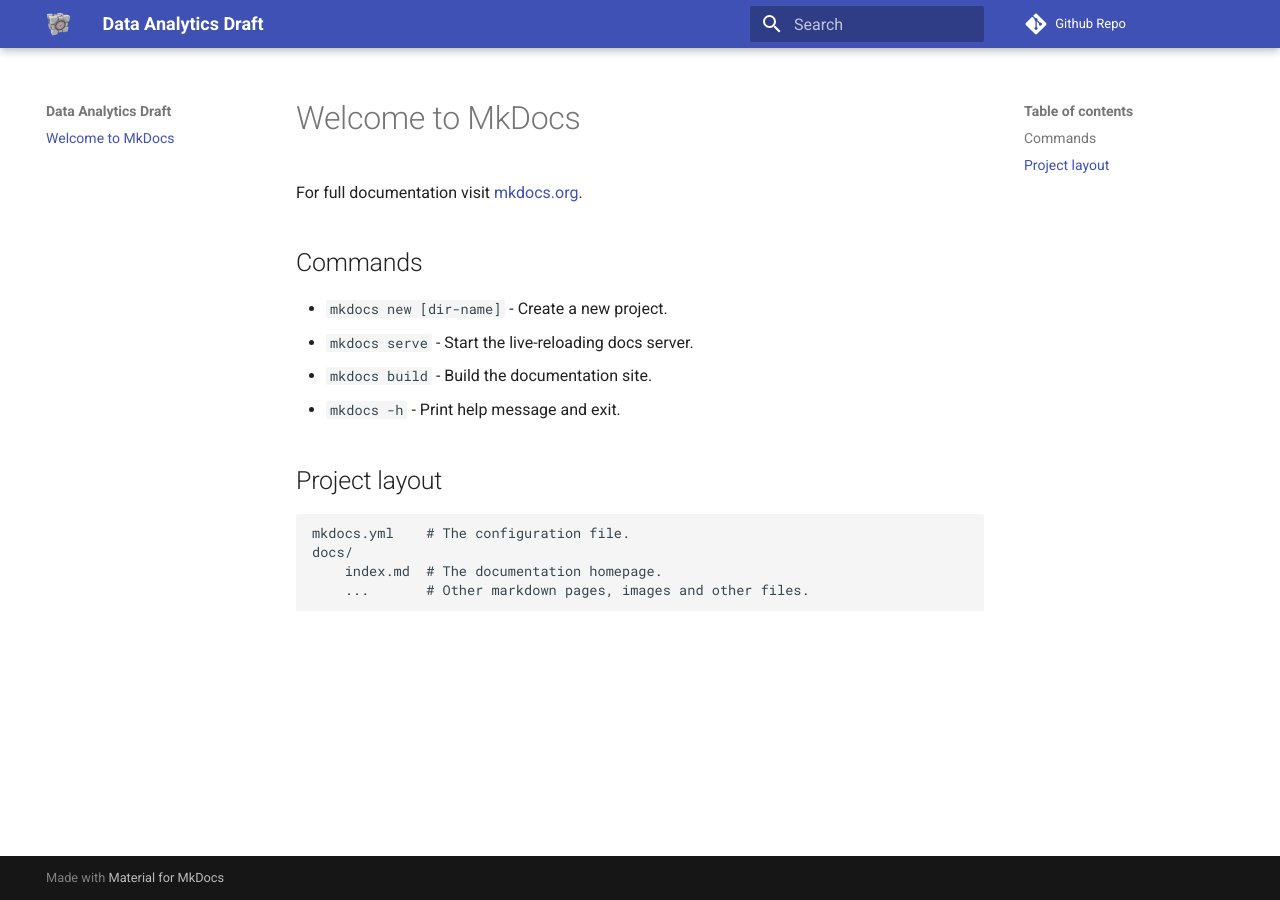
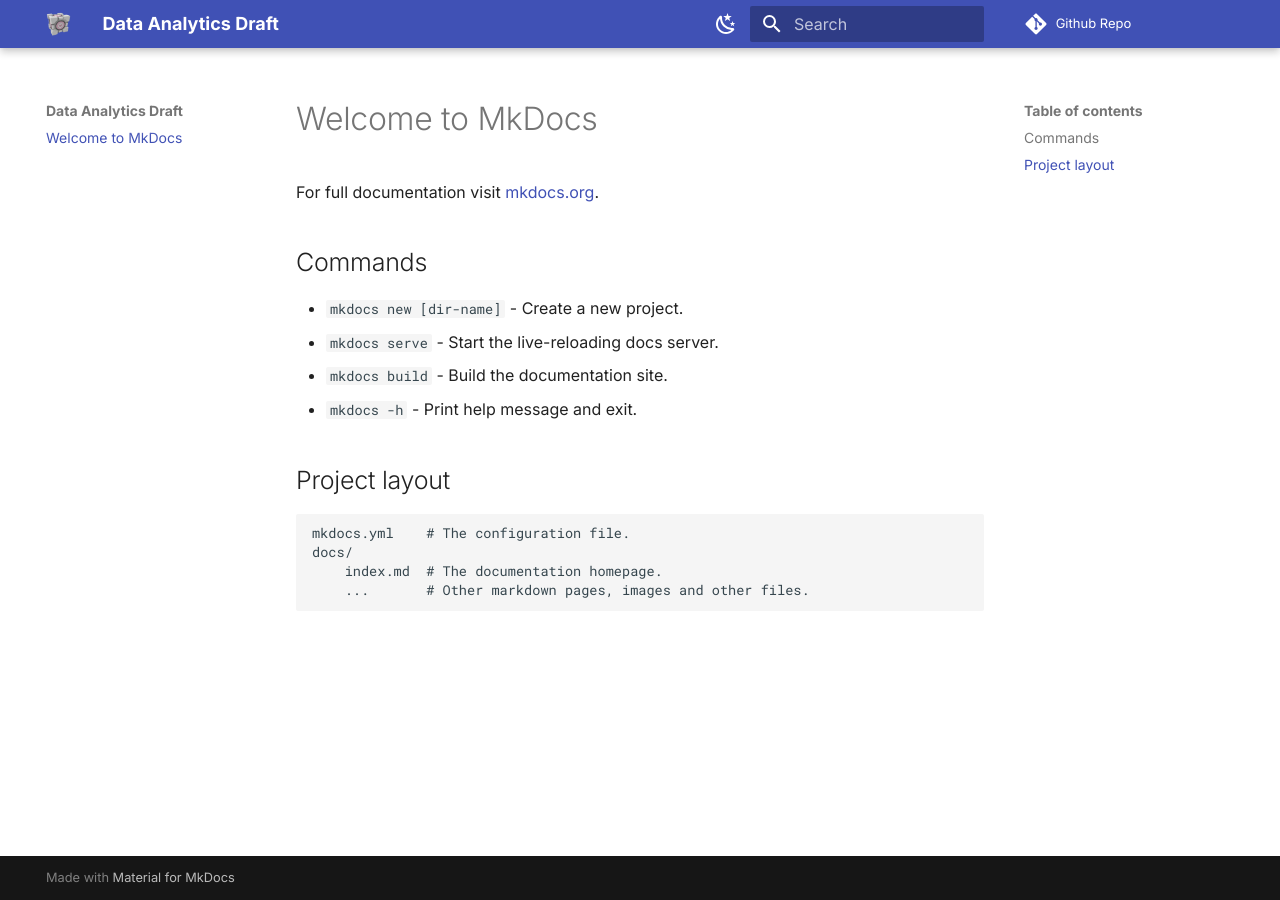
Before and after one commit to mmotl/mmotl.github.io, an MkDocs documentation site: the page built from docs/index.md, in a window 1280 px wide. Built offline with MkDocs 1.6.1 and Material for MkDocs 9.7.7, drawn with Linux system fonts in a browser that asks for light colours; comment, search, counter and statistics services are not loaded.

```diff
--- a/mkdocs.yml
+++ b/mkdocs.yml
@@ -9,3 +9,15 @@ repo_url: https://github.com/mmotl/mmotl.github.io
 theme:
   name: material
   logo: images/logo_cube.png
+  font:
+    text: Inter
+    code: Roboto Mono
+  palette:
+    - scheme: light
+      toggle:
+        icon: material/weather-night
+        name: Switch to dark mode
+    - scheme: dark
+      toggle:
+        icon: material/weather-sunny
+        name: Switch to light mode
```
